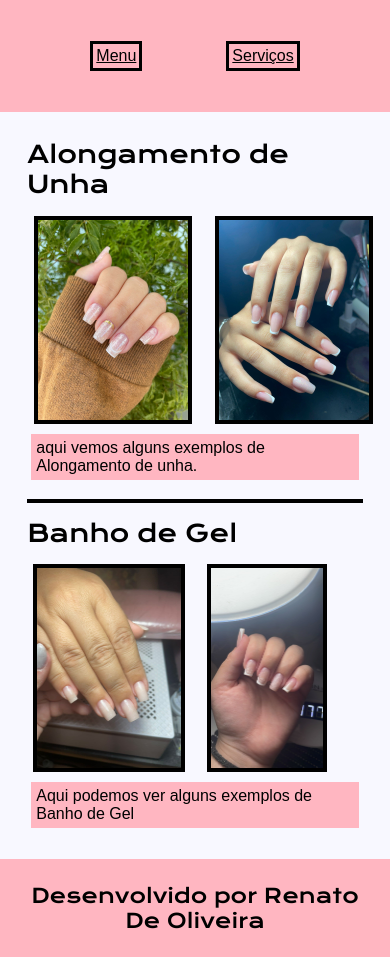
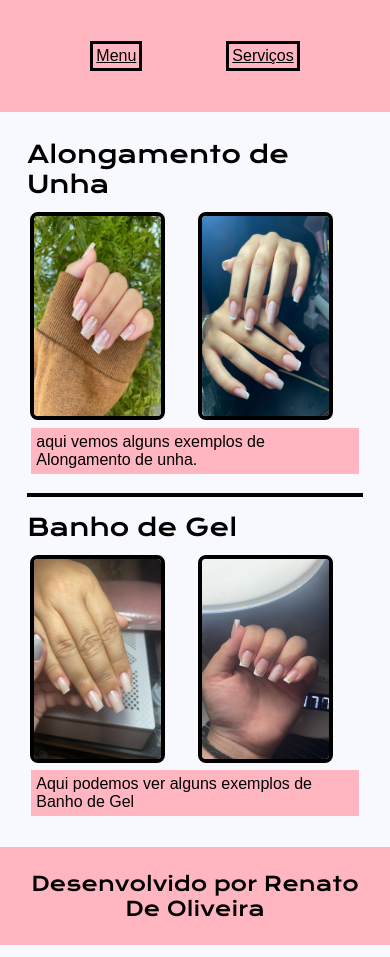
Before and after one commit to RntOliver/Bella-Amori-Nail-Designer, a plain HTML site: page precos.html in a window 390 px wide. Drawn offline with nearby package versions, Linux system fonts and the light colour scheme.

Commit message:
Update styles2.css

```diff
--- a/styles/styles2.css
+++ b/styles/styles2.css
@@ -32,6 +32,7 @@
     width: 50%; /* Tamanho da largura*/
     height: 200px; /* Tamanho da altura*/
     border: 4px solid var(--cor-secundaria);
+    border-radius: 8px;
     margin: 2%; /* Tamanho da margem*/
 }
 
@@ -124,4 +125,17 @@ body{
     .apresentacao__conteudo{
        width: auto;
     }
+
+    .imagens{
+        display: grid;
+        grid-template-columns: repeat(2,1fr);
+        gap: 10px;
+
+    }
+
+    .imagem{
+        display: flex;
+        width: 80%;
+        height: 200px;
+    }
  }
```
